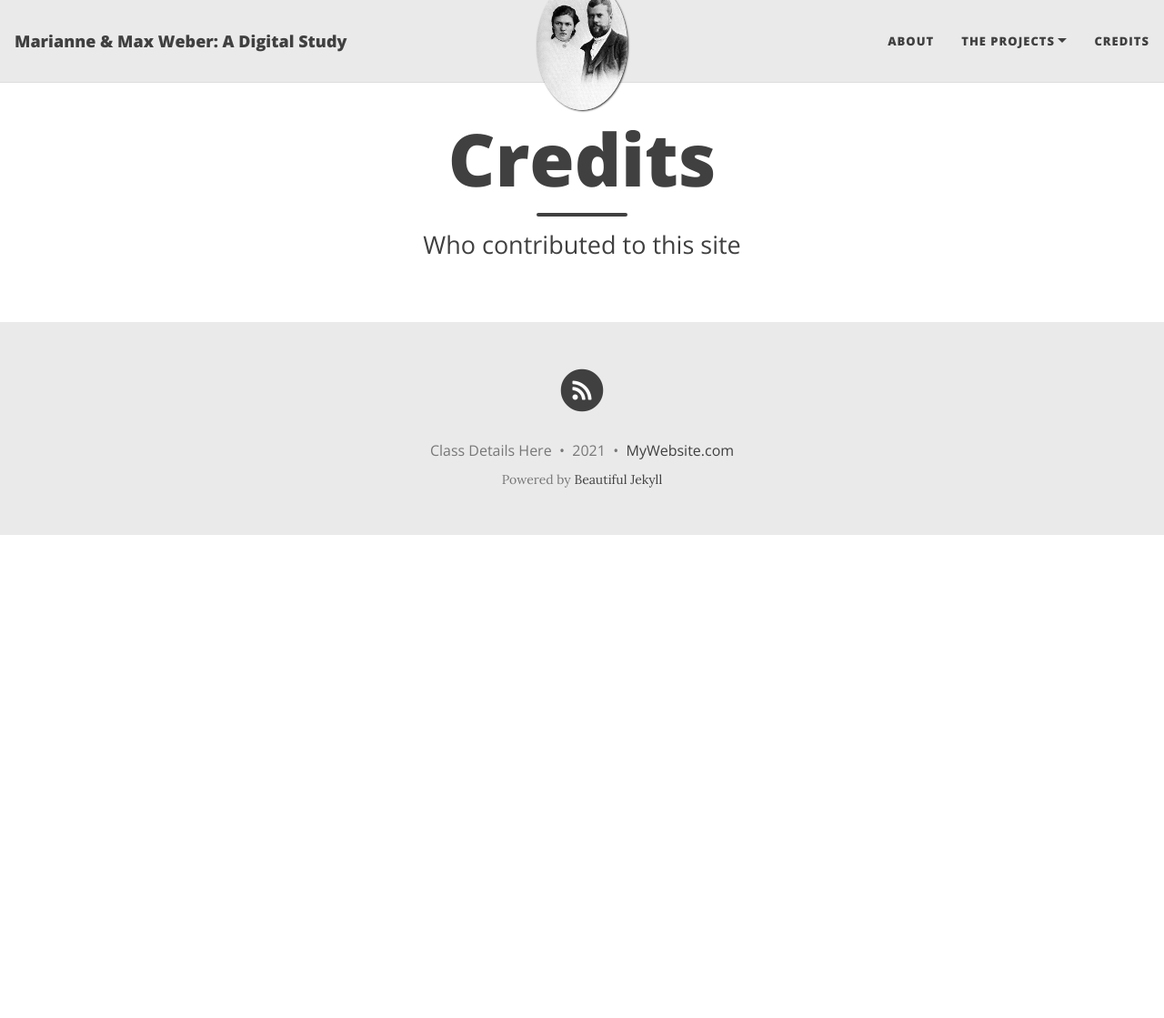
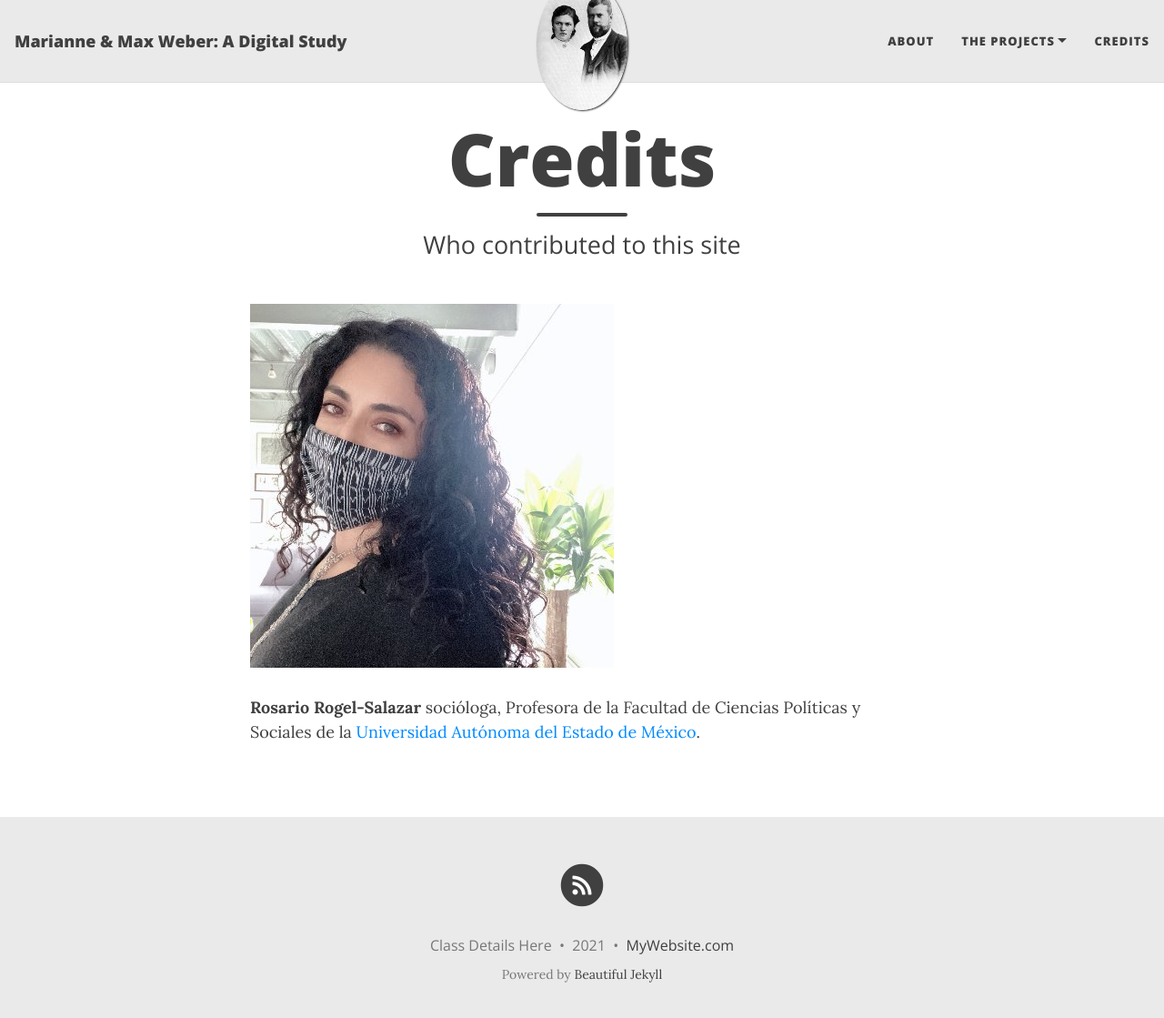
Before and after one commit to rosariorogel/weberweb, a Jekyll site: the page built from _pages/credits.md, in a window 1280 px wide and 1132 px high. Shown: the top 1119 px of the window at 91% size. Built offline with Jekyll 4.4.1, drawn with Linux system fonts in a browser that asks for light colours; nearby versions of some CDN libraries.

Commit message:
Datos Rosario

```diff
--- a/_pages/credits.md
+++ b/_pages/credits.md
@@ -4,3 +4,7 @@ title: Credits
 subtitle: Who contributed to this site
 permalink: credits
 ---
+
+![Foto Rosario](./assets/img/FotoRosario.jpg)
+
+**Rosario Rogel-Salazar** socióloga, Profesora de la Facultad de Ciencias Políticas y Sociales de la [Universidad Autónoma del Estado de México](https://www.uaemex.mx/).
```
